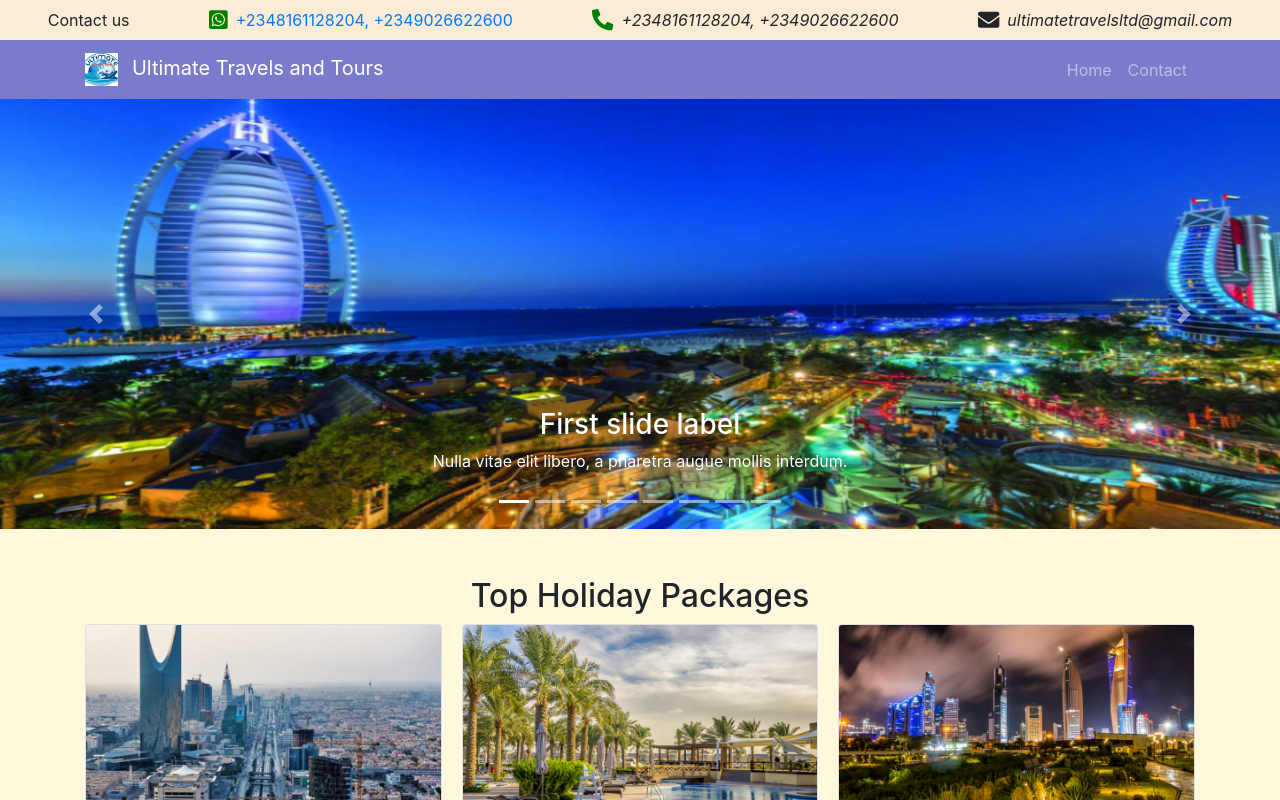
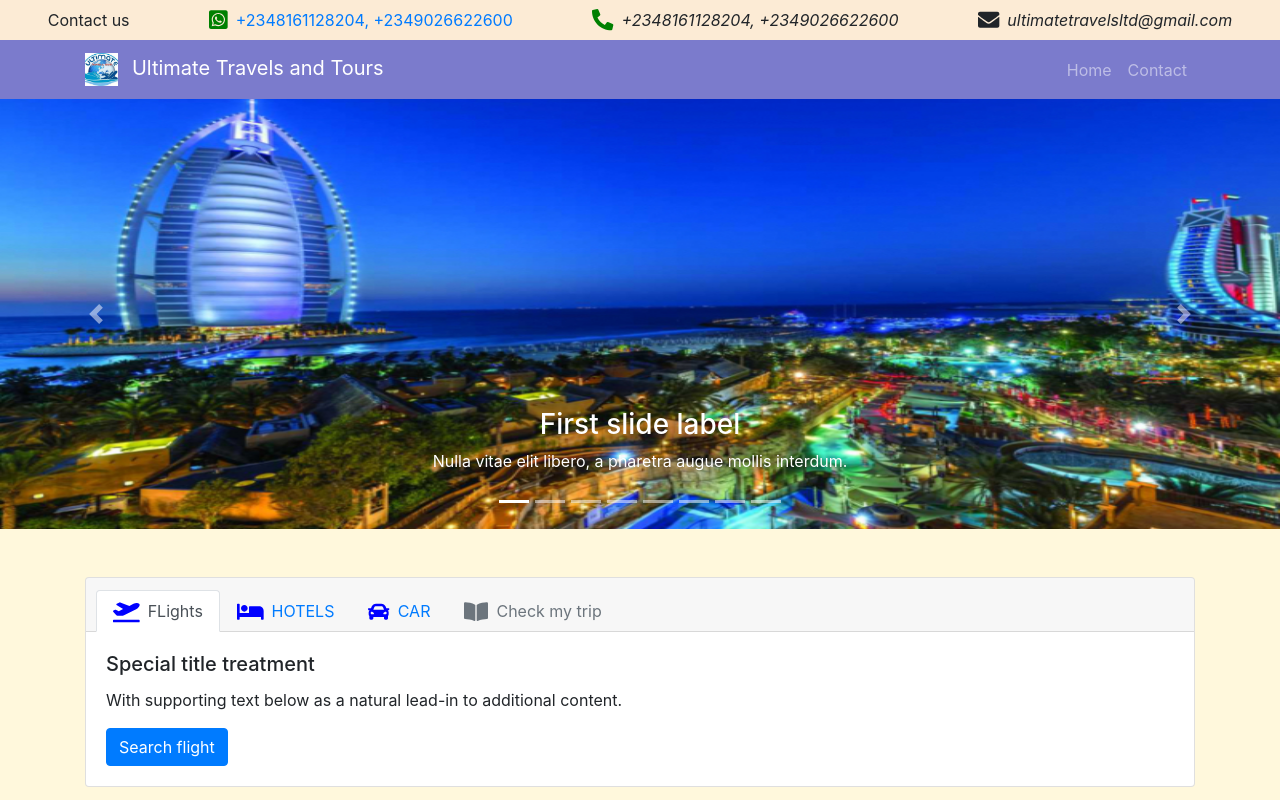
Before and after one commit to chidinma-godwin/ultimate-travels, a React (Create React App) app in the folder ultimate/: page / in a window 1280 px wide. Shown: the top 800 px of the page. Built offline with nearby package versions, Linux system fonts and the light colour scheme.

Commit message:
Add a booking guide component to the home page

```diff
--- /dev/null
+++ b/ultimate/src/components/home/Booking.js
@@ -0,0 +1,70 @@
+import React from "react";
+import { Card, Nav, Button } from "react-bootstrap";
+import { FontAwesomeIcon } from "@fortawesome/react-fontawesome";
+
+class Booking extends React.Component {
+  render() {
+    return (
+      <Card>
+        <Card.Header>
+          <Nav variant="tabs" defaultActiveKey="#first">
+            <Nav.Item>
+              <Nav.Link href="#first">
+                <FontAwesomeIcon
+                  icon={["fas", "plane-departure"]}
+                  className="mr-2"
+                  style={{ color: "blue" }}
+                  size="lg"
+                />
+                FLights
+              </Nav.Link>
+            </Nav.Item>
+            <Nav.Item>
+              <Nav.Link href="#link">
+                <FontAwesomeIcon
+                  icon={["fas", "bed"]}
+                  className="mr-2"
+                  style={{ color: "blue" }}
+                  size="lg"
+                />
+                HOTELS
+              </Nav.Link>
+            </Nav.Item>
+            <Nav.Item>
+              <Nav.Link href="#">
+              <FontAwesomeIcon
+                icon={["fas", "car"]}
+                className="mr-2"
+                style={{ color: "blue" }}
+                size="lg"
+              />
+              CAR
+              </Nav.Link>
+            </Nav.Item>
+            <Nav.Item className="d-none d-lg-block">
+              <Nav.Link href="#disabled" disabled>
+                <FontAwesomeIcon
+                  icon={["fas", "book-open"]}
+                  className="mr-2"
+                //   style={{ color: "blue" }}
+                  size="lg"
+                />
+                Check my trip
+              </Nav.Link>
+            </Nav.Item>
+          </Nav>
+        </Card.Header>
+        <Card.Body>
+          <Card.Title>Special title treatment</Card.Title>
+          <Card.Text>
+            With supporting text below as a natural lead-in to additional
+            content.
+          </Card.Text>
+          <Button variant="primary">Search flight</Button>
+        </Card.Body>
+      </Card>
+    );
+  }
+}
+
+export default Booking;
--- a/ultimate/src/components/home/Home.js
+++ b/ultimate/src/components/home/Home.js
@@ -1,6 +1,8 @@
 import React from 'react';
 import MainImage from './MainImage';
 import HolidayPackages from './HolidayPackages';
+import FlightDeals from './FlightDeals';
+import Booking from './Booking';
 
 const Home = (props)=> {
     const {deals} = props;
@@ -10,6 +12,11 @@ const Home = (props)=> {
             <br />
             <br />
             <div className="container">
+            <Booking />
+            <br/>
+            <h2 className="text-center">Top flight Deals</h2>
+            <FlightDeals />
+            <br/>
             <h2 className="text-center">Top Holiday Packages</h2>
             <HolidayPackages deals={deals}/>
             </div>
```
Also changed, not shown: ultimate/src/fontawesome.js (+6 -2 lines).
